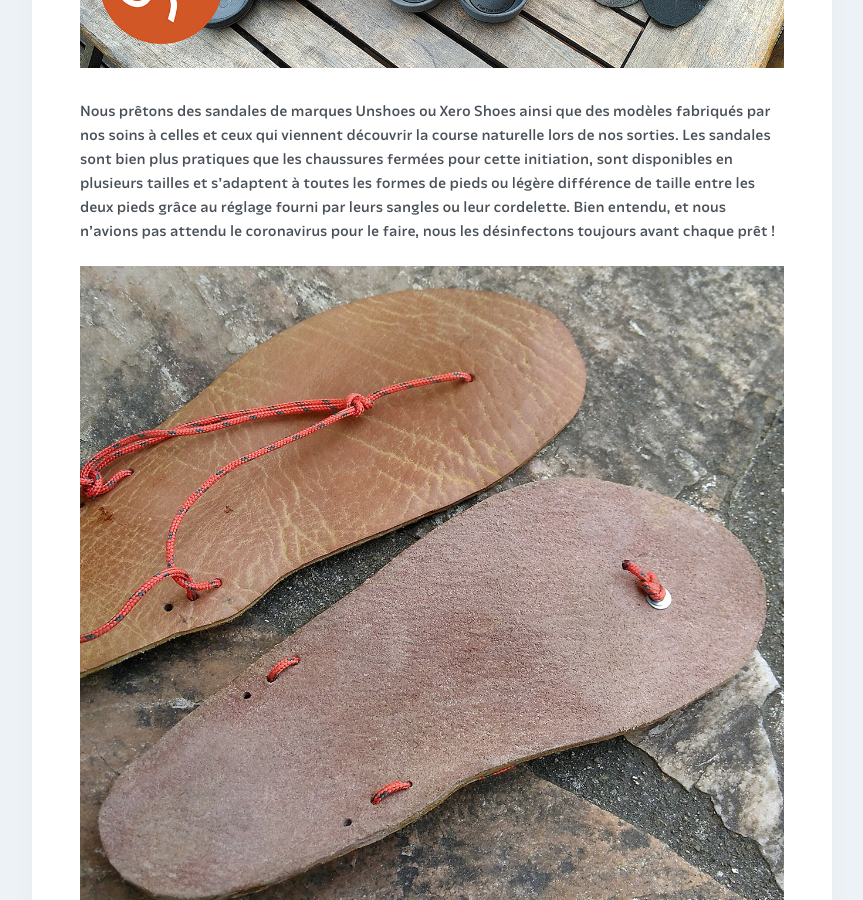
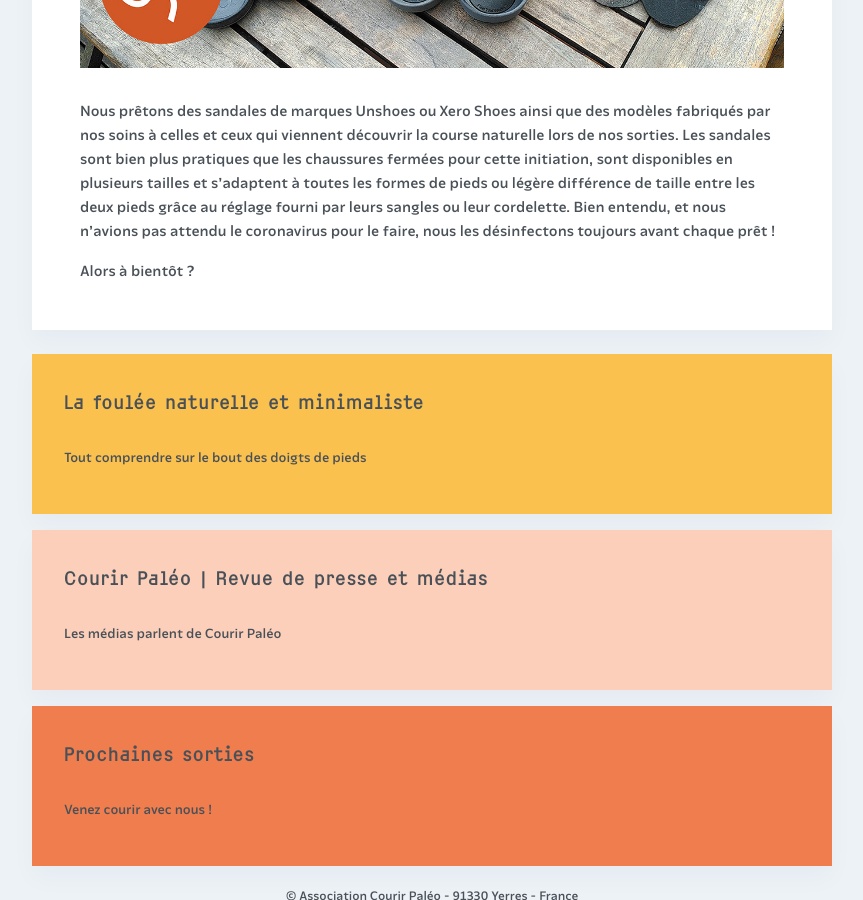
Before and after one commit to courirpaleo/courirpaleo.github.io, a Jekyll site: the page built from _pages-secondary/foulee-naturelle.md, in a window 1280 px wide and 900 px high, scrolled down 5394 px. Shown: the whole window, without its empty margins (208-1071 px from the left). Built offline with Jekyll 4.4.1, drawn with Linux system fonts in a browser that asks for light colours; some web fonts are replaced.

Commit message:
Update foulee-naturelle.md

```diff
--- a/_pages-secondary/foulee-naturelle.md
+++ b/_pages-secondary/foulee-naturelle.md
@@ -46,4 +46,4 @@ Aujourd'hui, de nombreuses marques de chaussures minimalistes proposent de très
 
 Nous prêtons des sandales de marques Unshoes ou Xero Shoes ainsi que des modèles fabriqués par nos soins à celles et ceux qui viennent découvrir la course naturelle lors de nos sorties. Les sandales sont bien plus pratiques que les chaussures fermées pour cette initiation, sont disponibles en plusieurs tailles et s'adaptent à toutes les formes de pieds ou légère différence de taille entre les deux pieds grâce au réglage fourni par leurs sangles ou leur cordelette. Bien entendu, et nous n'avions pas attendu le coronavirus pour le faire, nous les désinfectons toujours avant chaque prêt&nbsp;!
 
-![Courir Paleo](/assets/images/CourirPaleo_huaraches_cuir_marocain_1200px.jpg)
+Alors à bientôt&nbsp;?
```
